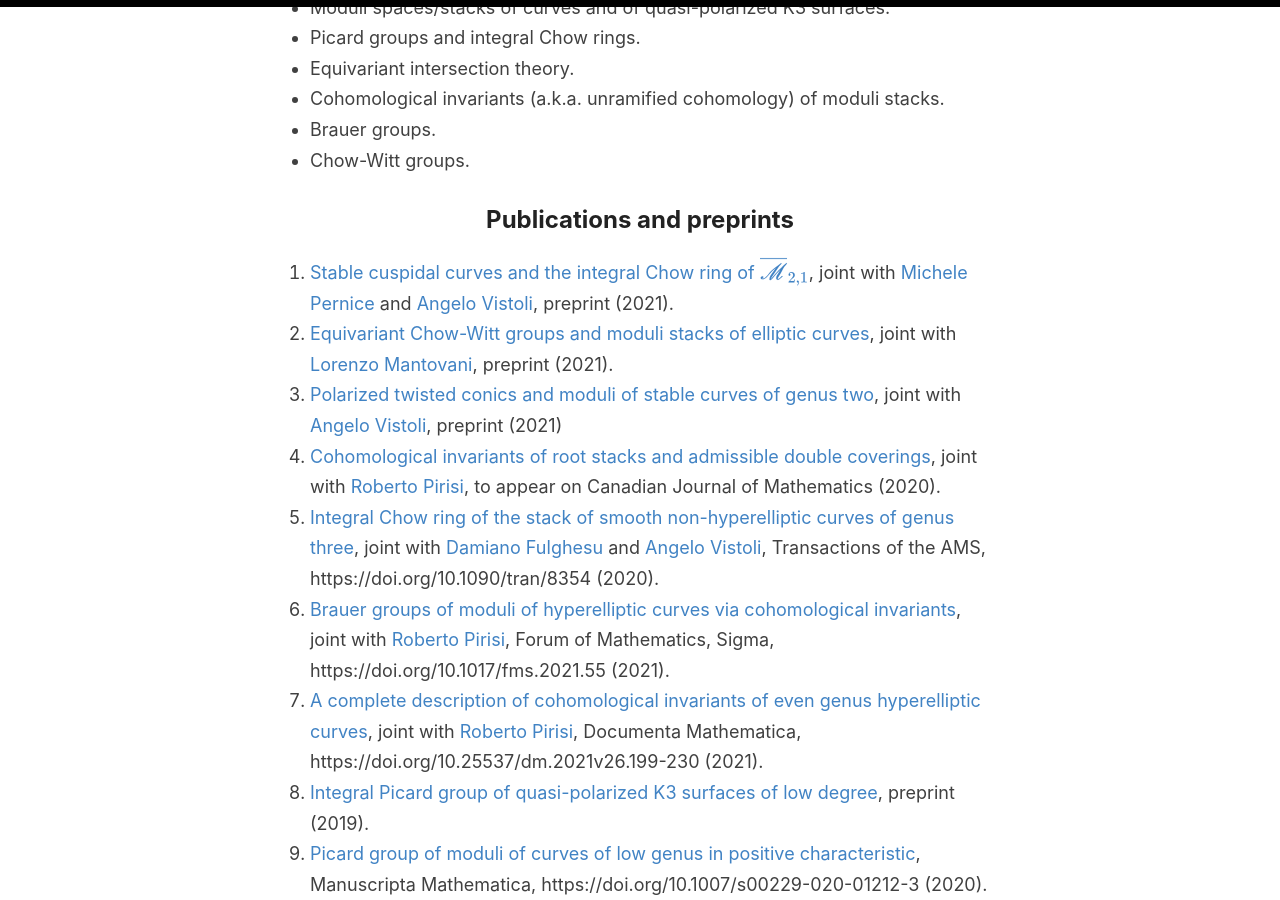
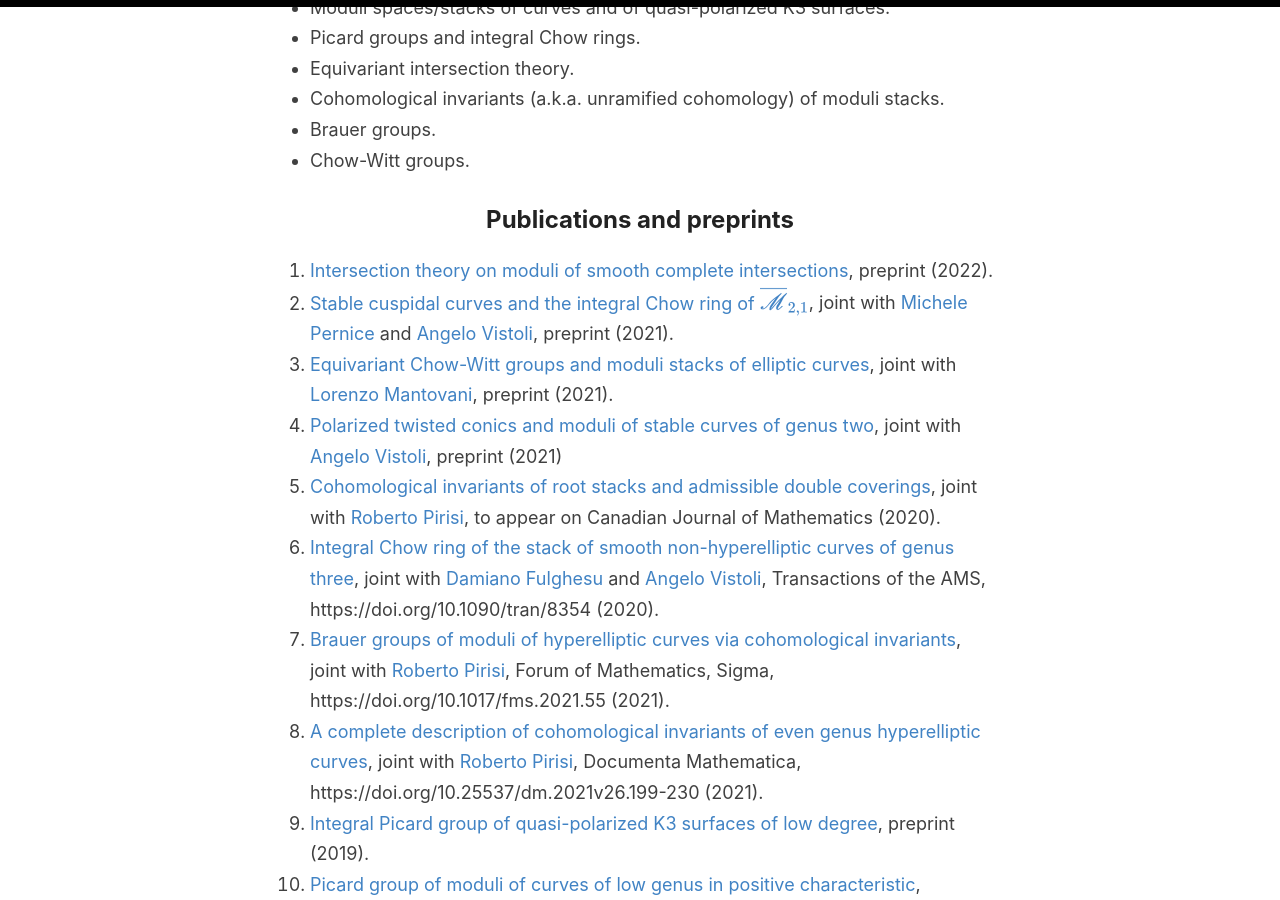
Before and after one commit to anddil/anddil.github.io, a Jekyll site: the page built from _pages/research.md, in a window 1280 px wide and 900 px high, scrolled down 600 px. Built offline with Jekyll 4.4.1, drawn with Linux system fonts in a browser that asks for light colours.

Commit message:
Update research.md

```diff
--- a/_pages/research.md
+++ b/_pages/research.md
@@ -39,6 +39,7 @@ The kind of techniques that I use range from the more abstract stack-theoretical
 
 ## Publications and preprints
 
+1. [Intersection theory on moduli of smooth complete intersections](https://arxiv.org/abs/2201.06024), preprint (2022).
 1. [Stable cuspidal curves and the integral Chow ring of $\overline{\mathscr{M}}_{2,1}$](https://arxiv.org/abs/2108.03680), joint with [Michele Pernice](https://www.sns.it/en/persona/michele-pernice) and [Angelo Vistoli](http://homepage.sns.it/vistoli/), preprint (2021).
 1. [Equivariant Chow-Witt groups and moduli stacks of elliptic curves](https://arxiv.org/abs/2107.02305), joint with [Lorenzo Mantovani](http://user.math.uzh.ch/mantovani/index.html), preprint (2021).
 1. [Polarized twisted conics and moduli of stable curves of genus two](https://arxiv.org/abs/2103.13204), joint with [Angelo Vistoli](http://homepage.sns.it/vistoli/), preprint (2021)
```
